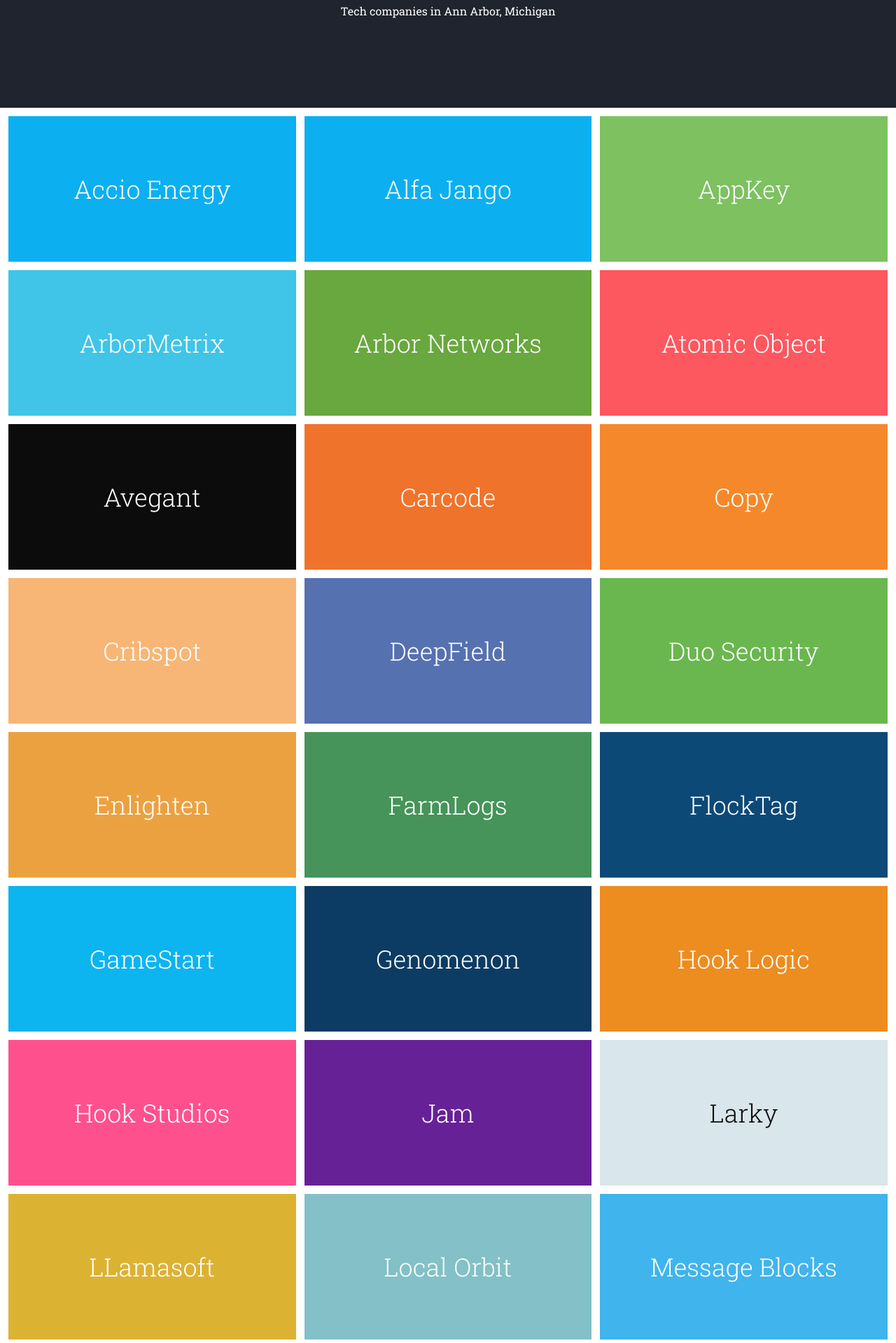
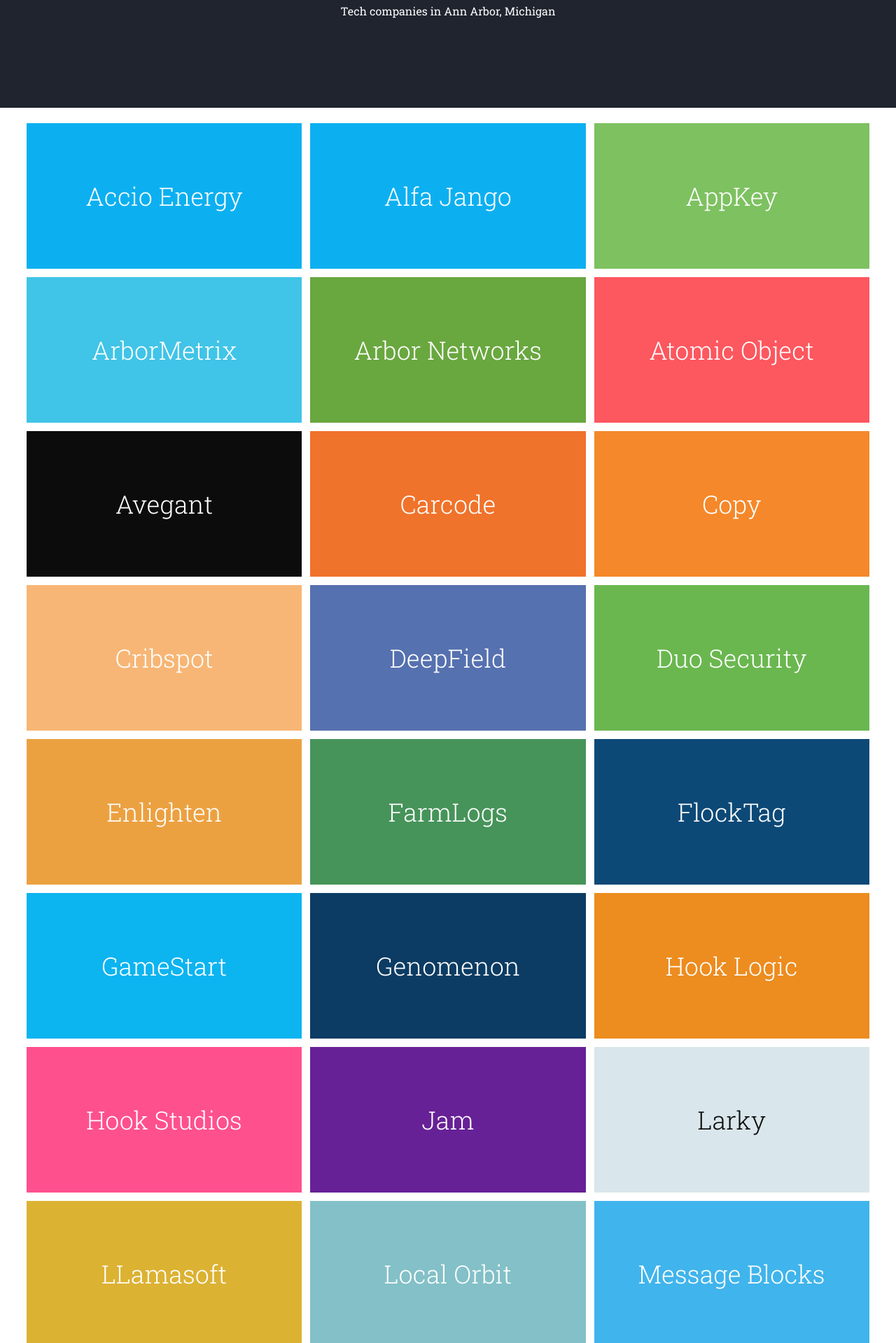
Before and after one commit to MadeInA2/madeina2, a Node project: template source/pages/index.jade in a window 1280 px wide. Shown: the part 399-2318 px from the top of the page at 70% size. Run offline with Node 20 templates, Linux system fonts and the light colour scheme; the template is opened without the code that fills it, so the values that code supplies are empty; some libraries are stand-ins or nearby versions.

Commit message:
padding tweaks
- more space on company tile border
- l/r padding on companies with long names

```diff
--- a/source/styles/main.css
+++ b/source/styles/main.css
@@ -72,7 +72,7 @@
 
 /* companies */
 .wrapper {
-	border: 6px solid white;
+	margin: 1rem 2rem;
 	overflow: auto;
 }
 .company {
@@ -90,7 +90,7 @@
 }
 .company a {
 	display: block;
-	padding: 5rem 0;
+	padding: 5rem 1rem;
 	line-height: 3rem;
 	font-size: 36px;
 	text-decoration: none;
```
Also changed, not shown: source/pages/events.jade (added, +8 -0 lines), source/images/bg.jpg (added).
